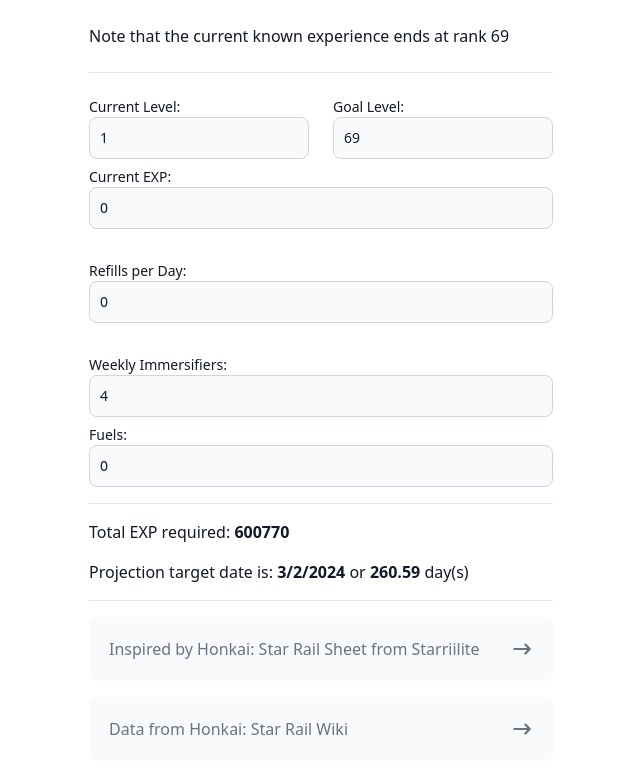
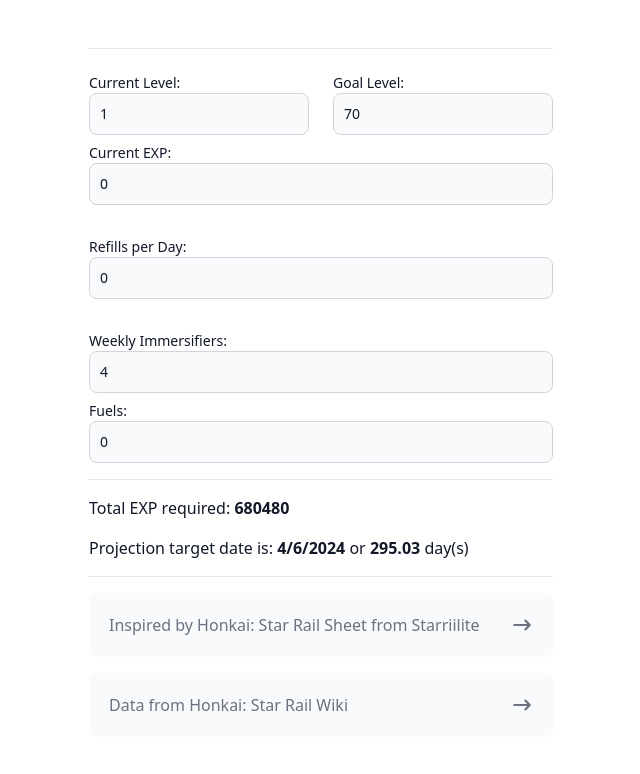
Before and after one commit to nlr/trailblazer-level, a React (Vite) app: page / in a window 1280 px wide. Shown: the top 774 px of the page, without its empty margins (319-959 px from the left). Built offline with nearby package versions, Linux system fonts and the light colour scheme.

Commit message:
Data update (#3)
* Update max level

* Update levels data

* Update App.tsx

```diff
--- a/src/App.tsx
+++ b/src/App.tsx
@@ -3,7 +3,7 @@ import { levels, dailyActivityExp, powerRefill, getDateAfter } from "./calc";
 import { Analytics } from "@vercel/analytics/react";
 import "./App.css";
 
-const MAX_LEVEL = 69;
+const MAX_LEVEL = 70;
 const dailyPower = 240;
 
 const initialValues = {
@@ -187,9 +187,6 @@ function App() {
   return (
     <>
       <div className="p-6 max-w-lg mx-auto font-sans antialiased">
-        <p className="mt-0">
-          Note that the current known experience ends at rank {MAX_LEVEL}
-        </p>
         <hr className="h-px my-6 bg-gray-200 border-0 dark:bg-gray-700"></hr>
         <div className="">
           <div className="grid grid-cols-1 md:grid-cols-2 gap-6">
--- a/src/calc.ts
+++ b/src/calc.ts
@@ -74,7 +74,7 @@ export const levels: {
   67: { exp: 68810, totalExp: 452160, equilibriumLevel: 6 },
   68: { exp: 72490, totalExp: 524650, equilibriumLevel: 6 },
   69: { exp: 76120, totalExp: 600770, equilibriumLevel: 6 },
-  //   70: { exp: 0, totalExp: 0, equilibriumLevel: 6 },
+  70: { exp: 79710, totalExp: 680480, equilibriumLevel: 6 },
 };
 
 type ActivityExp = number;
```
